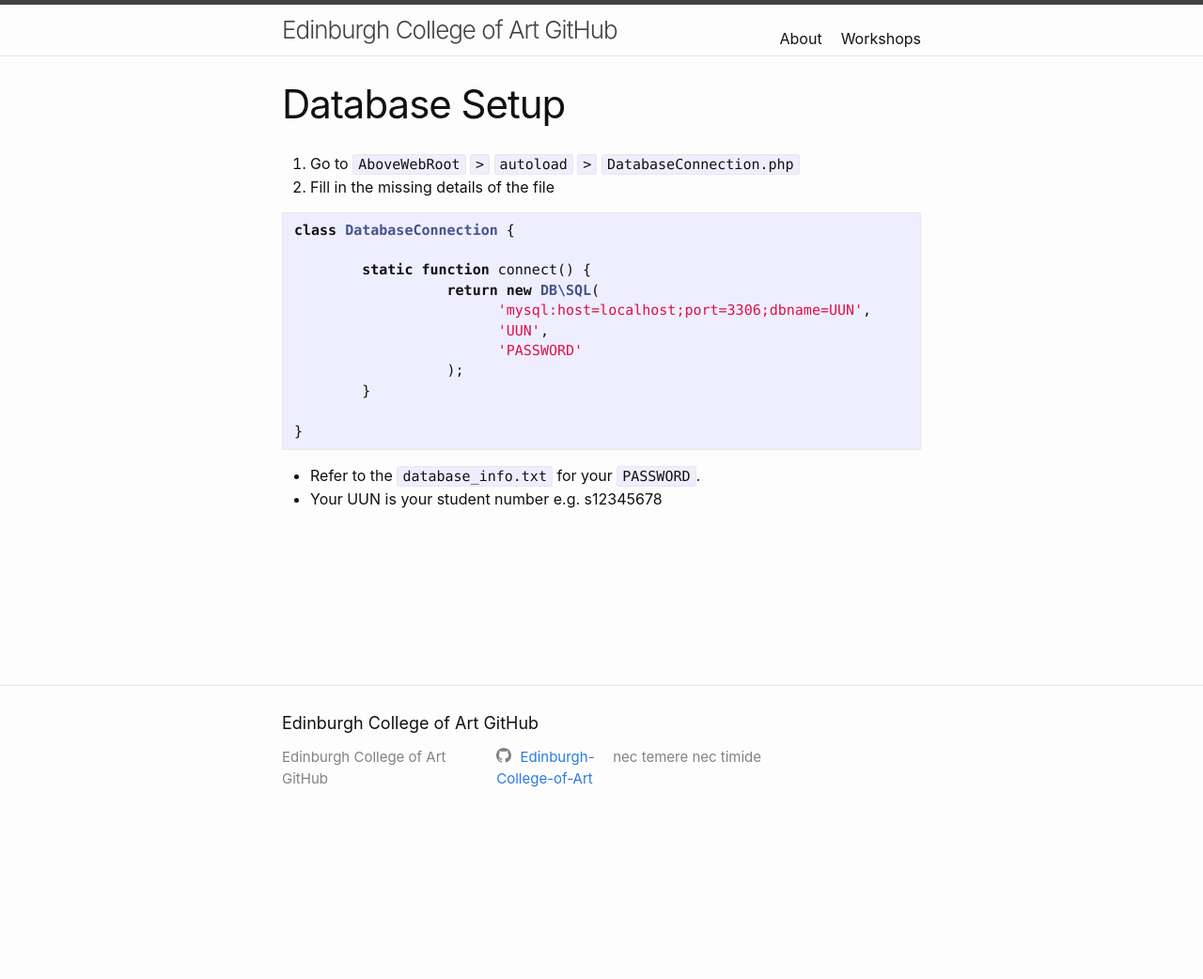
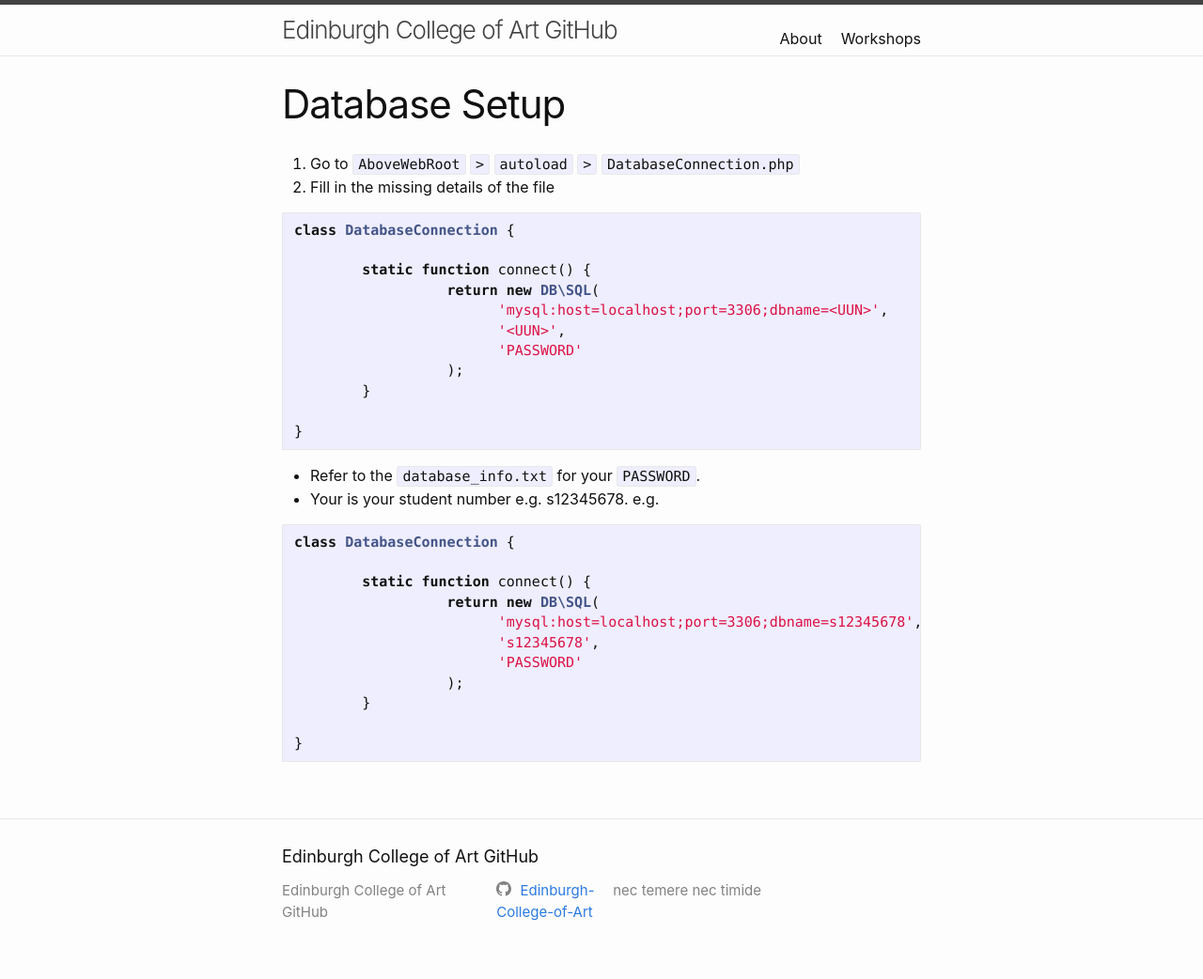
Before and after one commit to Edinburgh-College-of-Art/Ediburgh-College-of-Art.github.io, a Jekyll site: the page built from _courses/dwd/database-setup.md, in a window 1280 px wide. Shown: the whole page at 94% size. Built offline with Jekyll 4.4.1, drawn with Linux system fonts in a browser that asks for light colours; nearby versions of some CDN libraries; before the commit the page ends 900 px from its top, so only the background shows below that.

Commit message:
make db setup more explicit

````diff
--- a/_courses/dwd/database-setup.md
+++ b/_courses/dwd/database-setup.md
@@ -14,8 +14,8 @@
 
 	static function connect() {
 		  return new DB\SQL(
-			'mysql:host=localhost;port=3306;dbname=UUN',
-			'UUN',
+			'mysql:host=localhost;port=3306;dbname=<UUN>',
+			'<UUN>',
 			'PASSWORD'
 		  );
 	}
@@ -24,4 +24,18 @@
 ```
 
 - Refer to the `database_info.txt` for your `PASSWORD`.
-- Your UUN is your student number e.g. s12345678
+- Your <UUN> is your student number e.g. s12345678. e.g.
+
+```php
+class DatabaseConnection {
+
+	static function connect() {
+		  return new DB\SQL(
+			'mysql:host=localhost;port=3306;dbname=s12345678',
+			's12345678',
+			'PASSWORD'
+		  );
+	}
+
+}
+```
````
